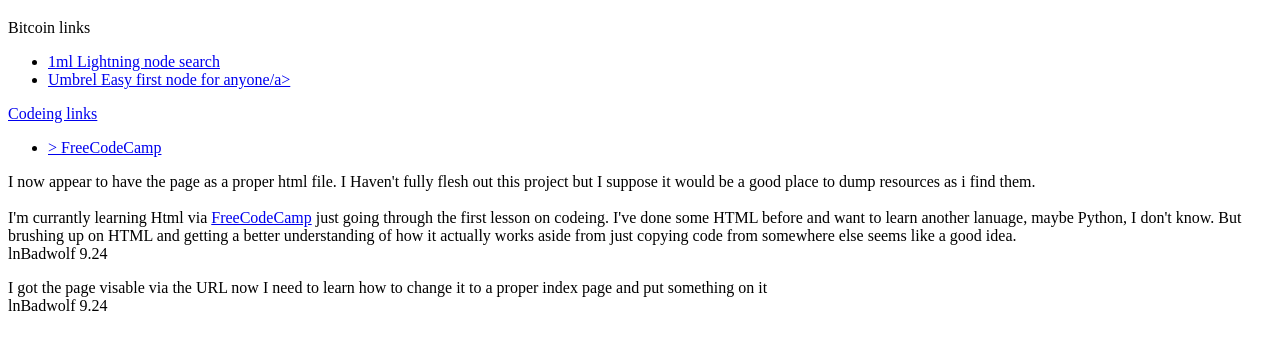
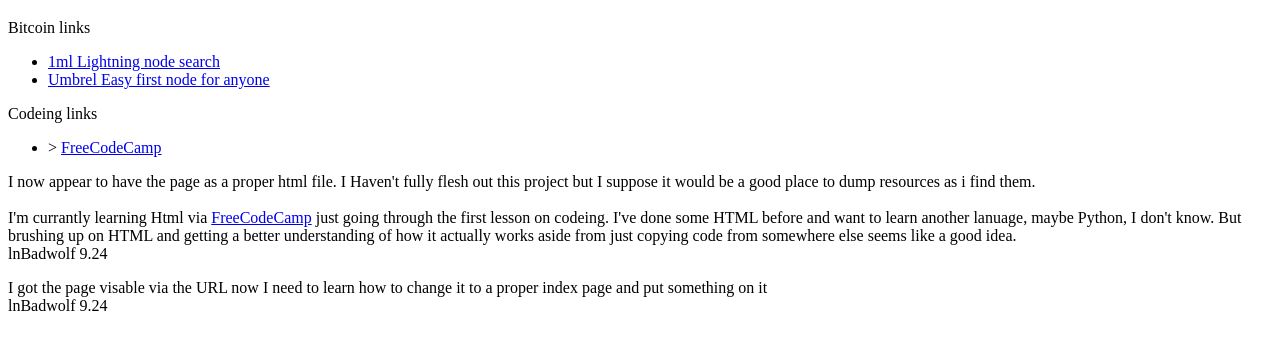
Before and after one commit to lnBadwolf/lnbadwolf.github.io, a plain HTML site: page index.html in a window 1280 px wide. Shown: the part 61-410 px from the top of the page. Drawn offline with Linux system fonts and the light colour scheme.

Commit message:
Update index.html

```diff
--- a/index.html
+++ b/index.html
@@ -11,7 +11,7 @@
 <a href="https://1ml.com">1ml Lightning node search</a>
 </li>
     <li>
-<a href="https://getumbrel.com">Umbrel Easy first node for anyone/a>
+<a href="https://getumbrel.com">Umbrel Easy first node for anyone</a>
 </li>
 
 </ul>
```
